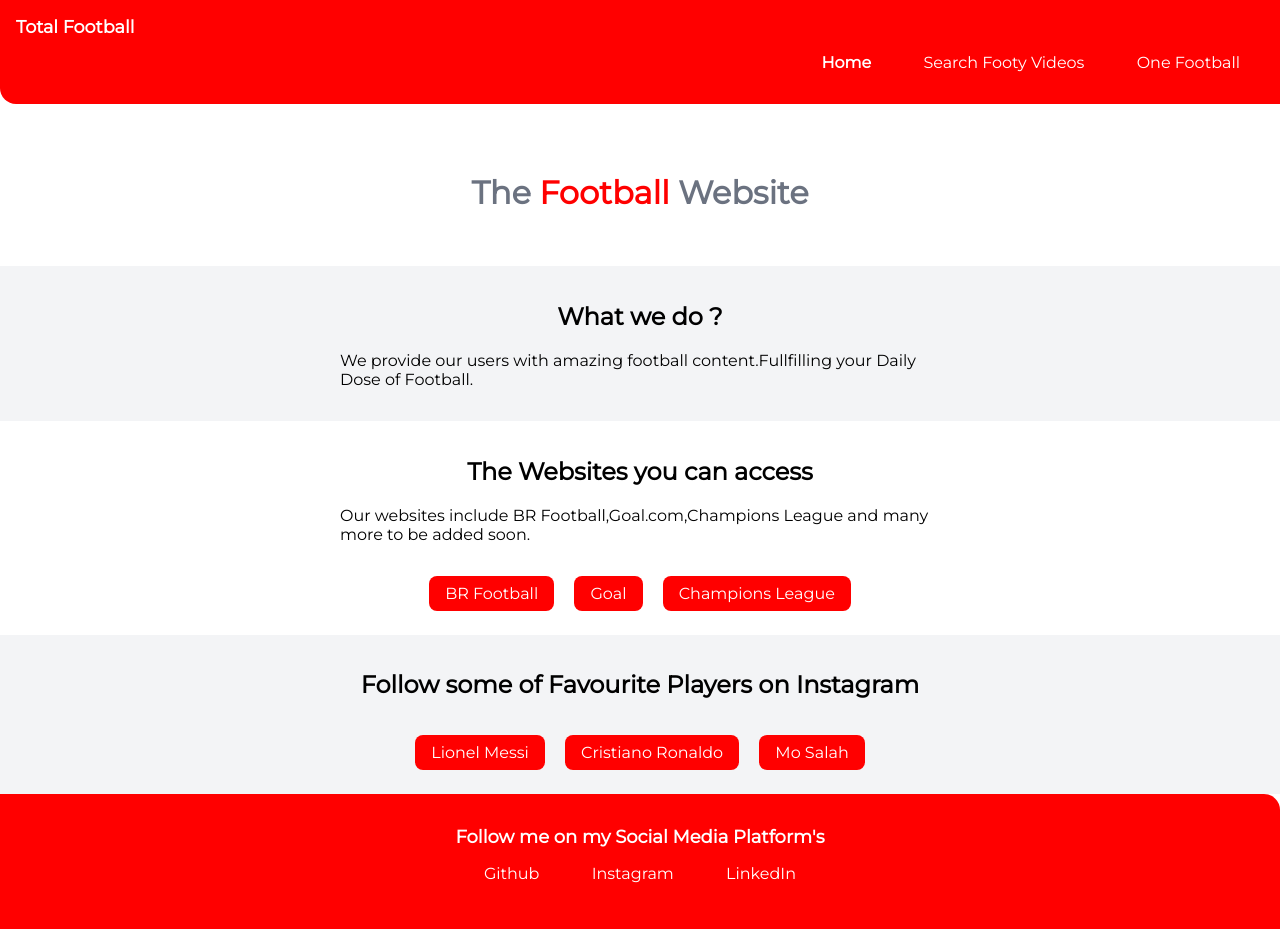
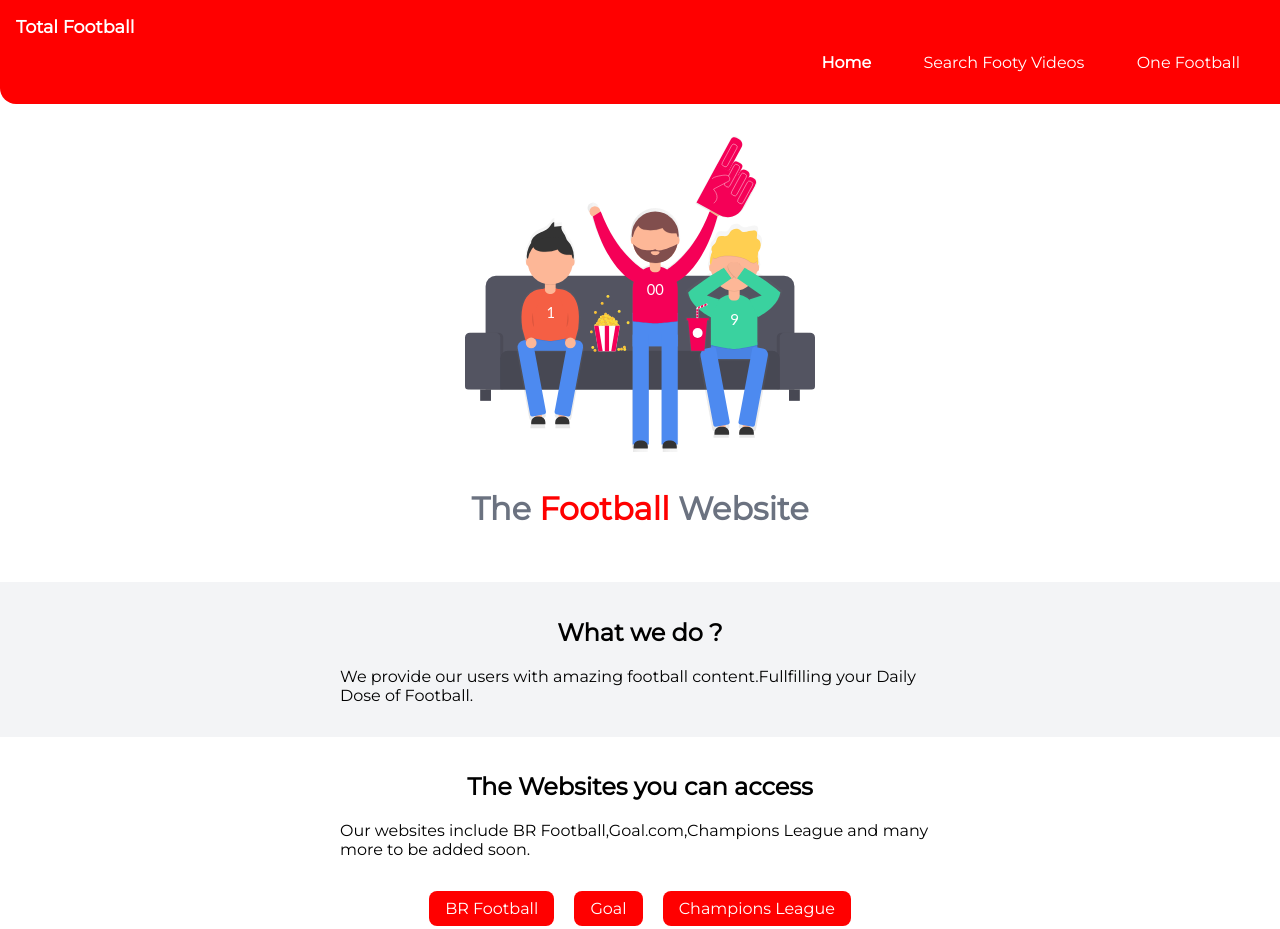
Before and after one commit to viveksuarez7/neog-camp-lesson-3.1, a plain HTML site: page index.html in a window 1280 px wide. Shown: the top 929 px of the page. Drawn offline with Linux system fonts and the light colour scheme.

Commit message:
wip:added image

```diff
--- a/index.html
+++ b/index.html
@@ -24,6 +24,7 @@
             </ul>
         </nav>
         <header class="hero">
+            <img class="hero-img" src="/resources/undraw_fans_gr54 (1).svg">
             <h1 class="hero-heading">The <span class="hero-inv">Football</span> Website</h1>
         </header>
 
```
